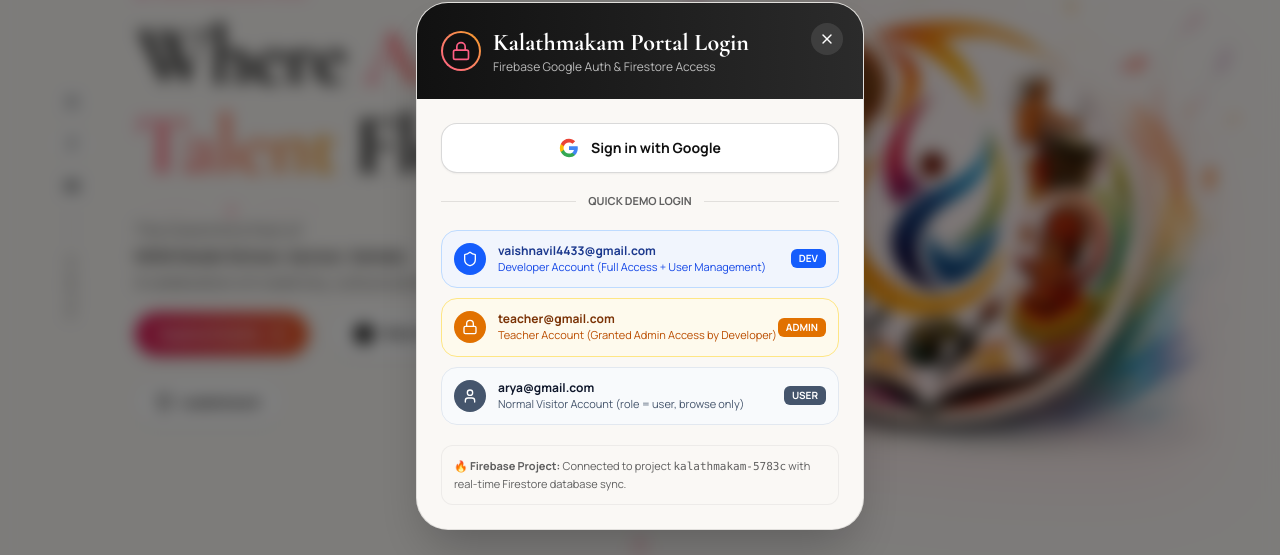
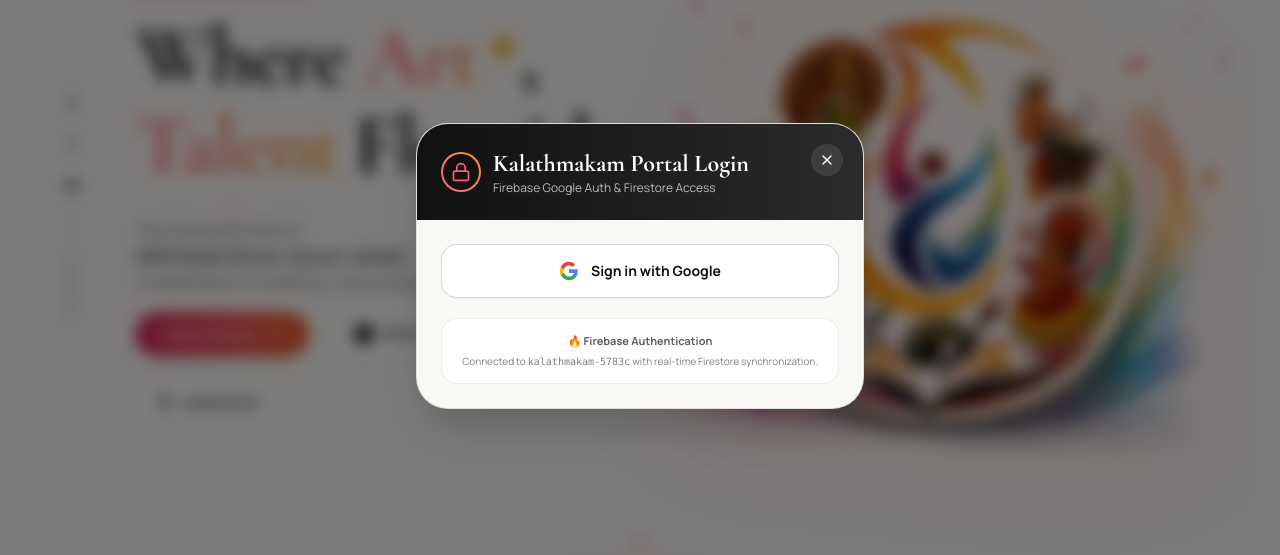
Before and after one commit to kavexa432/KALATHMAKAM, a React (Vite) app: page / in a window 1280 px wide. Both pictures are taken after a click on the button "Login". Shown: the part 134-689 px from the top of the page. Built offline with nearby package versions, Linux system fonts and the light colour scheme; no server answers; the database is empty.

Commit message:
Remove demo login preset buttons for clean production Google Sign-In

```diff
--- a/src/shared/components/LoginModal.tsx
+++ b/src/shared/components/LoginModal.tsx
@@ -1,5 +1,5 @@
 import React, { useState } from 'react';
-import { X, Shield, User, Lock } from 'lucide-react';
+import { X, Lock } from 'lucide-react';
 import { useFestival } from '../context/FestivalContext';
 
 interface LoginModalProps {
@@ -24,11 +24,6 @@
     } finally {
       setGoogleLoading(false);
     }
-  };
-
-  const handlePresetLogin = (email: string) => {
-    loginCustomUser(email);
-    onClose();
   };
 
   return (
@@ -67,7 +62,7 @@
           <button
             onClick={handleGoogleClick}
             disabled={googleLoading}
-            className="w-full py-3.5 px-4 rounded-2xl bg-white hover:bg-black/5 border border-black/15 text-[#111111] font-sans-manrope font-bold text-sm flex items-center justify-center gap-3 cursor-pointer shadow-xs transition-all"
+            className="w-full py-4 px-4 rounded-2xl bg-white hover:bg-black/5 border border-black/15 text-[#111111] font-sans-manrope font-bold text-sm flex items-center justify-center gap-3 cursor-pointer shadow-xs transition-all hover:scale-[1.01]"
           >
             <svg className="w-5 h-5" viewBox="0 0 24 24">
               <path
@@ -90,83 +85,9 @@
             <span>{googleLoading ? 'Connecting to Firebase...' : 'Sign in with Google'}</span>
           </button>
 
-          <div className="flex items-center gap-3">
-            <div className="h-[1px] bg-black/10 flex-1" />
-            <span className="text-[11px] font-bold text-[#5F5F5F] uppercase">Quick Demo Login</span>
-            <div className="h-[1px] bg-black/10 flex-1" />
-          </div>
-
-          {/* Quick Demo Role Accounts */}
-          <div className="space-y-2.5">
-            <button
-              onClick={() => handlePresetLogin('vaishnavil4433@gmail.com')}
-              className="w-full p-3 rounded-2xl bg-blue-50/80 hover:bg-blue-100/80 border border-blue-200 text-left flex items-center justify-between transition-all cursor-pointer"
-            >
-              <div className="flex items-center gap-3">
-                <div className="w-8 h-8 rounded-full bg-blue-600 text-white flex items-center justify-center font-bold text-xs">
-                  <Shield className="w-4 h-4" />
-                </div>
-                <div>
-                  <h4 className="font-sans-manrope font-extrabold text-xs text-blue-900">
-                    vaishnavil4433@gmail.com
-                  </h4>
-                  <p className="font-sans-manrope text-[11px] text-blue-700">
-                    Developer Account (Full Access + User Management)
-                  </p>
-                </div>
-              </div>
-              <span className="text-[10px] font-extrabold bg-blue-600 text-white px-2 py-0.5 rounded-md">
-                DEV
-              </span>
-            </button>
-
-            <button
-              onClick={() => handlePresetLogin('teacher@gmail.com')}
-              className="w-full p-3 rounded-2xl bg-amber-50/80 hover:bg-amber-100/80 border border-amber-200 text-left flex items-center justify-between transition-all cursor-pointer"
-            >
-              <div className="flex items-center gap-3">
-                <div className="w-8 h-8 rounded-full bg-amber-600 text-white flex items-center justify-center font-bold text-xs">
-                  <Lock className="w-4 h-4" />
-                </div>
-                <div>
-                  <h4 className="font-sans-manrope font-extrabold text-xs text-amber-900">
-                    teacher@gmail.com
-                  </h4>
-                  <p className="font-sans-manrope text-[11px] text-amber-700">
-                    Teacher Account (Granted Admin Access by Developer)
-                  </p>
-                </div>
-              </div>
-              <span className="text-[10px] font-extrabold bg-amber-600 text-white px-2 py-0.5 rounded-md">
-                ADMIN
-              </span>
-            </button>
-
-            <button
-              onClick={() => handlePresetLogin('arya@gmail.com')}
-              className="w-full p-3 rounded-2xl bg-slate-50 hover:bg-slate-100 border border-slate-200 text-left flex items-center justify-between transition-all cursor-pointer"
-            >
-              <div className="flex items-center gap-3">
-                <div className="w-8 h-8 rounded-full bg-slate-600 text-white flex items-center justify-center font-bold text-xs">
-                  <User className="w-4 h-4" />
-                </div>
-                <div>
-                  <h4 className="font-sans-manrope font-extrabold text-xs text-slate-900">
-                    arya@gmail.com
-                  </h4>
-                  <p className="font-sans-manrope text-[11px] text-slate-600">
-                    Normal Visitor Account (role = user, browse only)
-                  </p>
-                </div>
-              </div>
-              <span className="text-[10px] font-extrabold bg-slate-600 text-white px-2 py-0.5 rounded-md">
-                USER
-              </span>
-            </button>
-          </div>
-
-          <div className="p-3 bg-[#FAF8F5] rounded-xl border border-black/5 text-[11px] font-sans-manrope text-[#5F5F5F]">
-            🔥 <strong>Firebase Project:</strong> Connected to project <code>kalathmakam-5783c</code> with real-time Firestore database sync.
+          <div className="p-3.5 bg-white rounded-2xl border border-black/8 text-[11px] font-sans-manrope text-[#5F5F5F] text-center space-y-1">
+            <p>🔥 <strong>Firebase Authentication</strong></p>
+            <p className="text-[10px] text-[#5F5F5F]/80">Connected to <code>kalathmakam-5783c</code> with real-time Firestore synchronization.</p>
           </div>
 
         </div>
```
